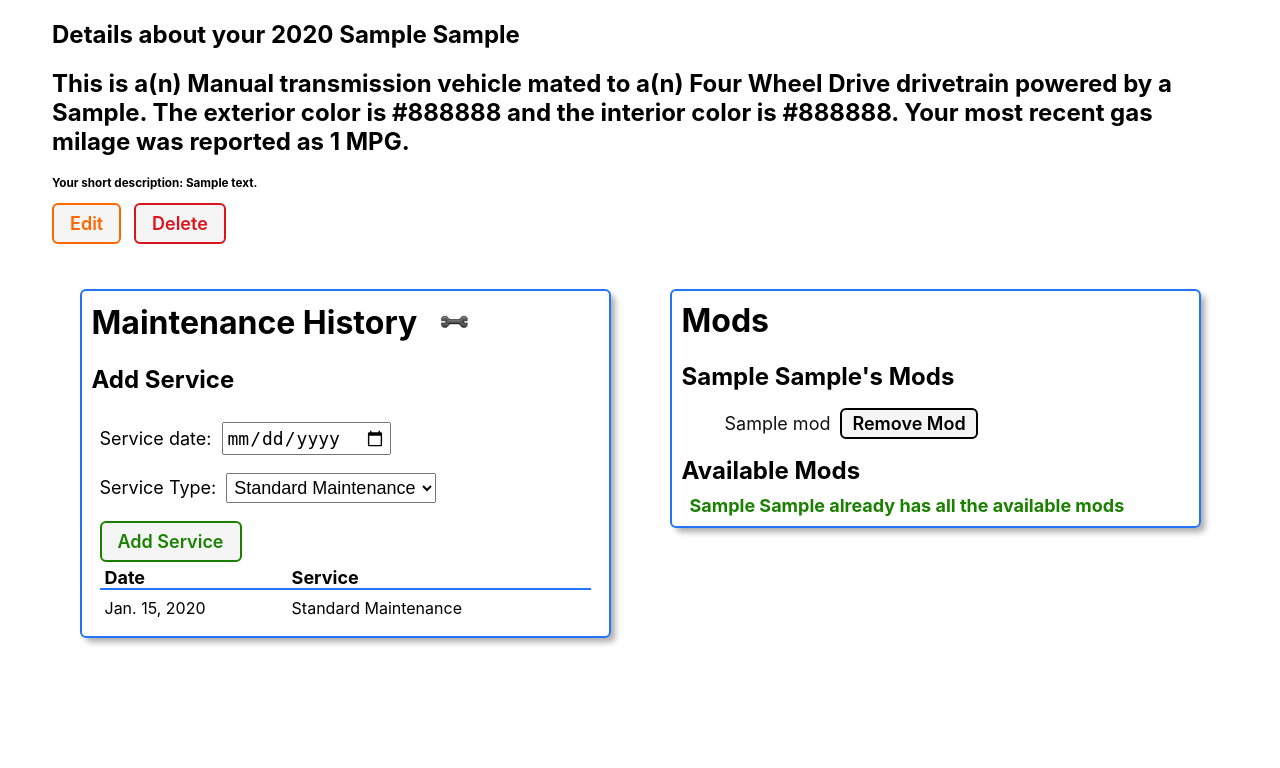
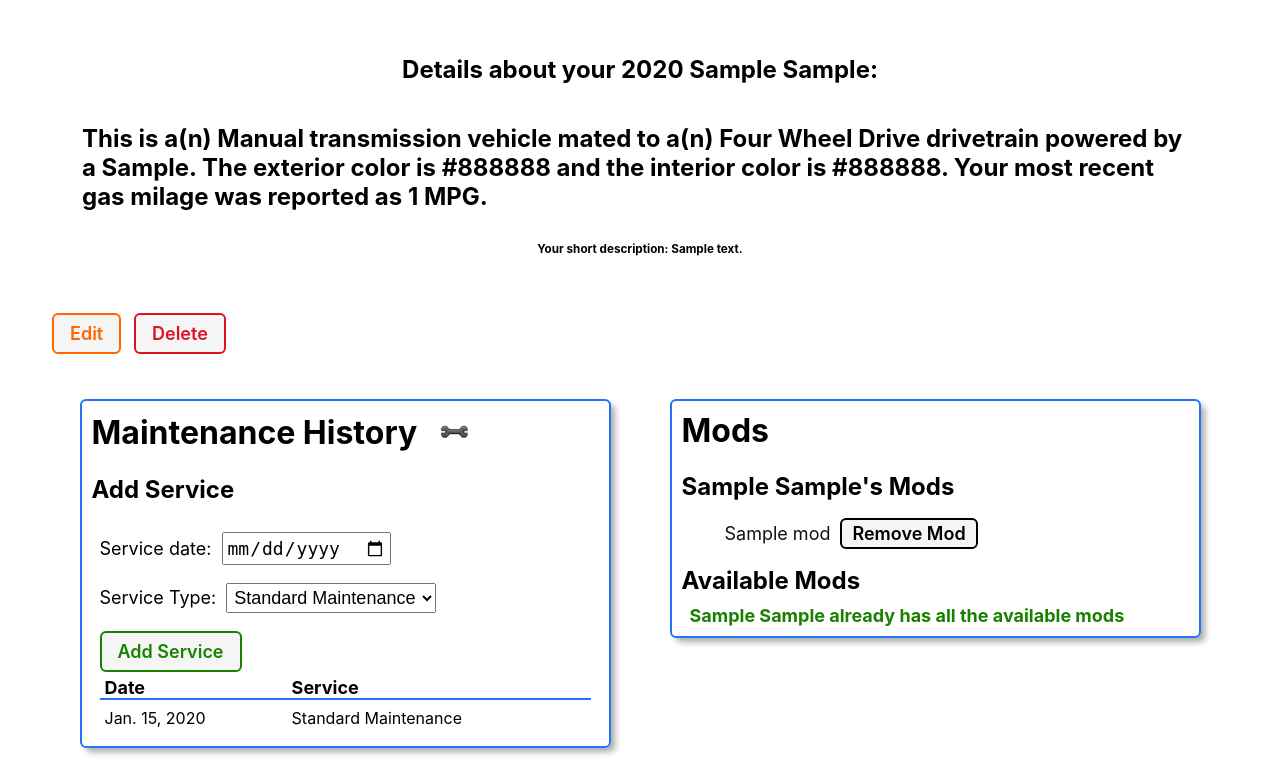
Before and after one commit to arielwin/Garage-Keeper, a Django app: page /cars/1 in a window 1280 px wide. Shown: the part 106-874 px from the top of the page. Before the commit the page ends 751 px from the top, so only its background shows below. Run offline with Django 5.2, Linux system fonts and the light colour scheme; a user stored in the database is signed in; tables that the repository leaves empty hold one stand-in row (values such as "Sample post").

Commit message:
last minute tweaks

```diff
--- a/dealership_app/static/css/cars/car-detail.css
+++ b/dealership_app/static/css/cars/car-detail.css
@@ -21,11 +21,11 @@
     width: 98%;
   }
 
-  .cat-actions {
+  .car-actions {
     margin-top: 20px;
   }
 
-  .feedings-toy-container {
+  .maint-mods-container {
     display: flex;
     flex-direction: column;
     padding-bottom: 20px;
@@ -95,7 +95,7 @@
     margin: 5px 0;
   }
 
-  .feedings-toy-container > section {
+  .maint-mods-container > section {
     width: 80%;
     min-width: 360px;
     border: var(--borders);
@@ -202,19 +202,19 @@
       margin-right: 25px;
     }
 
-    .feedings-toy-container {
+    .maint-mods-container {
       flex-direction: row;
       justify-content: space-around;
       align-items: flex-start;
     }
 
-    .feedings-toy-container > section {
+    .maint-mods-container > section {
       width: 45%;
     }
   }
 
   @media only screen and (min-width: 1024px) {
-    .feedings-toy-container {
+    .maint-mods-container {
       padding: 0 40px;
     }
   }
--- a/dealership_app/templates/cars/detail.html
+++ b/dealership_app/templates/cars/detail.html
@@ -9,13 +9,15 @@
     <div class="car-img">
       <img src="" alt="{{ car.year }} {{car.make}} {{car.model}}" />
     </div>
-    <h2>Details about your {{ car.year }} {{ car.make}} {{car.model}} </h2>
-    <h2>This is a(n) {{ car.get_trans_display }} transmission vehicle mated to a(n)
-      {{ car.get_drivetrain_display }} drivetrain powered by a {{ car.engine }}. The exterior color
-      is {{ car.extColor }} and the interior color is {{ car.intColor }}. Your most recent
-      gas milage was reported as {{ car.epa }} MPG.</h2>
-    <h3>Your short description: {{ car.description }}</h3>
-    </br>
+    <div class="car-container">
+      <h2>Details about your {{ car.year }} {{ car.make}} {{car.model}}: </h2>
+      <h2>This is a(n) {{ car.get_trans_display }} transmission vehicle mated to a(n)
+        {{ car.get_drivetrain_display }} drivetrain powered by a {{ car.engine }}. The exterior color
+        is {{ car.extColor }} and the interior color is {{ car.intColor }}. Your most recent
+        gas milage was reported as {{ car.epa }} MPG.</h2>
+      <h3>Your short description: {{ car.description }}</h3>
+    </div >
+
 
     <div class="car-actions">
       <a href="{% url 'car-update' car.id %}" class="btn warn">Edit</a>
@@ -25,7 +27,7 @@
   </div>
 </section>
 
-<div class="feedings-toy-container">
+<div class="maint-mods-container">
   <section class="feedings">
     <div class="subsection-title">
       <h2>Maintenance History</h2>
--- a/dealership_app/templates/home.html
+++ b/dealership_app/templates/home.html
@@ -11,7 +11,7 @@
   <div class = "welcome">
     <h2>Welcome to Garage Keeper!</h2>
     <h2>It looks like you aren't logged in. </h2>
-    <h2>Sign up or Login below</h2>
+    <h2>Sign up or Login</h2>
   </div>
   <form action="{% url 'home' %}" method="post" class="login">
     <h1>Login</h1>
```
